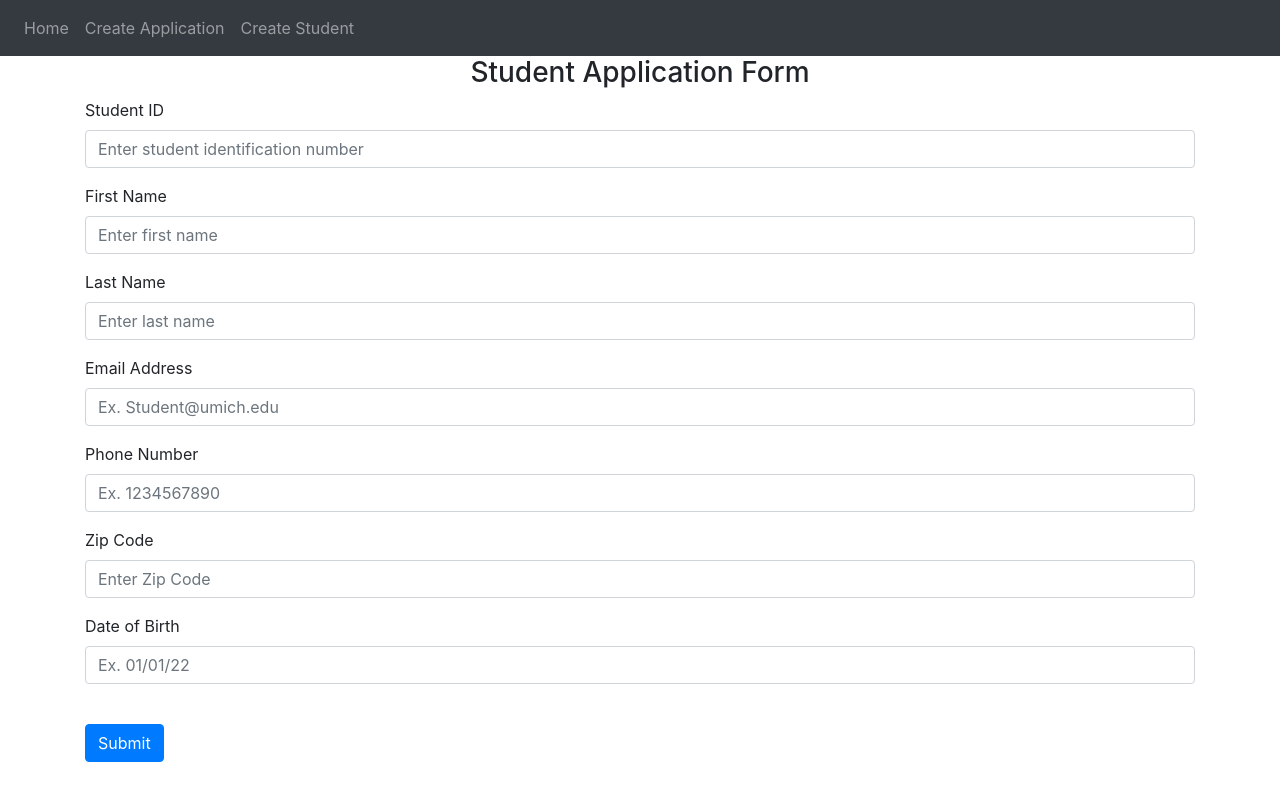
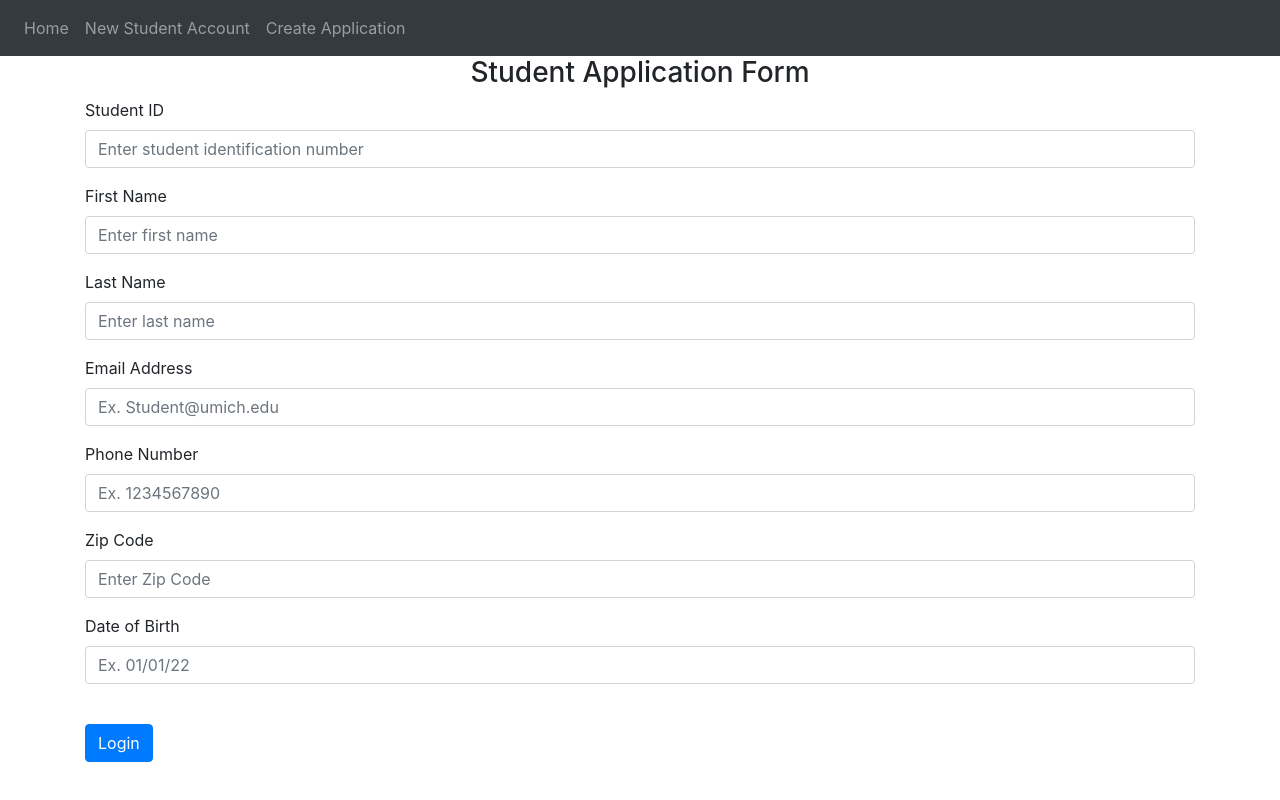
Before and after one commit to mjensro/J.M.C.-SMART-Scholarship, a Flask app: page /create-application in a window 1280 px wide. Run offline with Flask 2, Linux system fonts and the light colour scheme; some libraries are stand-ins or nearby versions.

Commit message:
Updating Website Headers

```diff
--- a/website/templates/appform.html
+++ b/website/templates/appform.html
@@ -76,6 +76,6 @@
     />
 </div>
 <br />
-<button type ="submit" class="btn btn-primary">Submit</button>
+<button type ="submit" class="btn btn-primary">Login</button>
 </form>
 {% endblock %}
--- a/website/templates/base.html
+++ b/website/templates/base.html
@@ -23,8 +23,8 @@
     <div class="collapse navbar-collapse" id="navbar">
         <div class="navbar-nav">
             <a class="nav-item nav-link" id="Home" href ='/'>Home</a>
+            <a class="nav-item nav-link" id="create-application" href ='/create-student'>New Student Account</a>  <!--Using to create records in Database-->
             <a class="nav-item nav-link" id="create-application" href ='/create-application'>Create Application</a>
-            <a class="nav-item nav-link" id="create-application" href ='/create-student'>Create Student</a>  <!--Using to create records in Database-->
             <!--Create extra pages/htmls as needed-->
         </div>
     </div>
```
Also changed, not shown: website/-- SQLite code to insert pre-existing records.sql (+8 -1 lines), website/__init__.py (+4 -4 lines).
